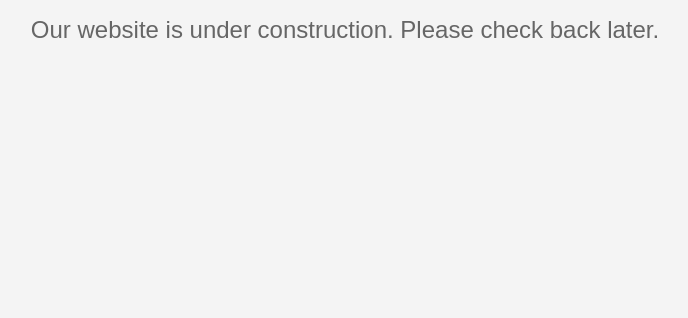
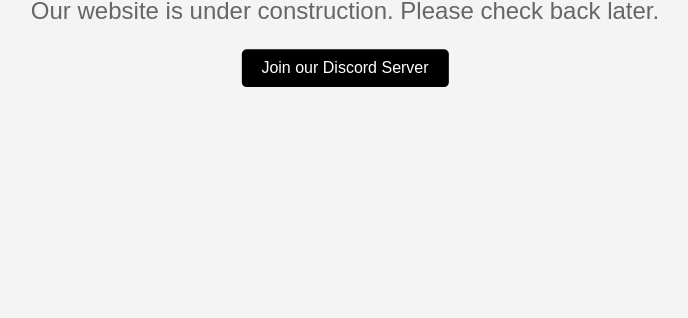
Before and after one commit to FlexXero/sone, a plain HTML site: page index.html in a window 1280 px wide. Shown: the part 482-800 px from the top of the page, without its empty margins (295-983 px from the left). Drawn offline with Linux system fonts and the light colour scheme.

Commit message:
Update index.html

```diff
--- a/index.html
+++ b/index.html
@@ -4,6 +4,7 @@
 <meta charset="UTF-8">
 <meta name="viewport" content="width=device-width, initial-scale=1.0">
 <title>Sone</title>
+<link rel="shortcut icon" type="image/png" href="https://cdn.discordapp.com/attachments/1232606883471167569/1245985921761804318/Logo.png?ex=665abe51&is=66596cd1&hm=05746cbeafbf46209787379ecd3198a79fd4b60e915d9404209585533003e735&">
 <style>
     body {
         margin: 0;
@@ -44,9 +45,23 @@
     }
 
     .logo {
-        width: 150px; /* Adjust size as needed */
+        width: 150px;
         height: auto;
         margin-bottom: 20px;
+    }
+
+    .button {
+        display: inline-block;
+        padding: 10px 20px;
+        background-color: #000;
+        color: #fff;
+        text-decoration: none;
+        border-radius: 5px;
+        transition: background-color 0.3s ease;
+    }
+
+    .button:hover {
+        background-color: #333;
     }
 </style>
 </head>
@@ -55,6 +70,7 @@
         <img src="https://cdn.discordapp.com/attachments/1232606883471167569/1245985921761804318/Logo.png?ex=665abe51&is=66596cd1&hm=05746cbeafbf46209787379ecd3198a79fd4b60e915d9404209585533003e735&" alt="Logo" class="logo">
         <h1>Coming Soon</h1>
         <p>Our website is under construction. Please check back later.</p>
+        <a href="https://dsc.gg/sone" class="button">Join our Discord Server</a>
     </div>
 </body>
 </html>
```
